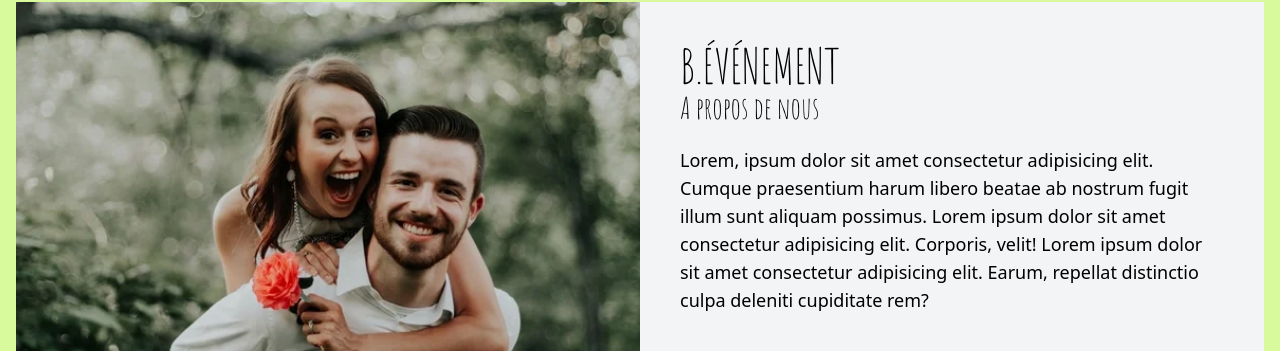
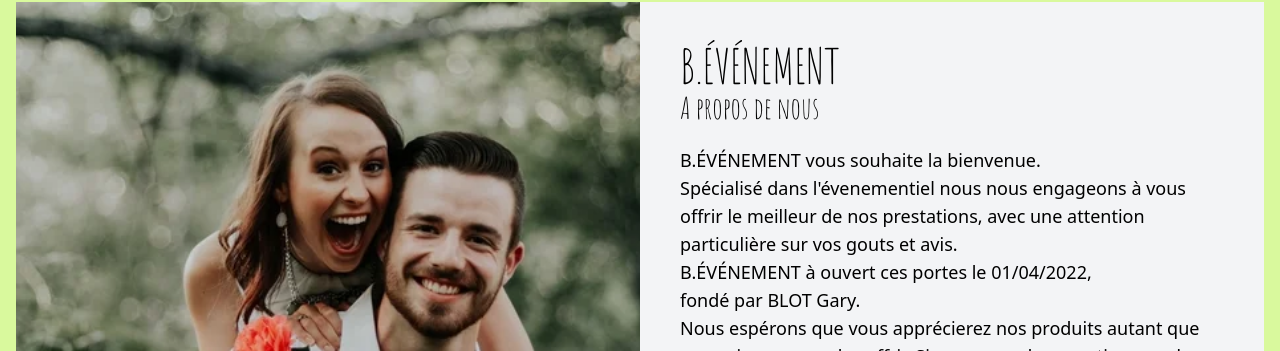
Before and after one commit to Guyliane/b-evenement, a website: page index.html in a window 1280 px wide. Shown: the part 1078-1429 px from the top of the page. Drawn offline with nearby package versions, Linux system fonts and the light colour scheme.

Commit message:
Ajout du text a propos de nous

```diff
--- a/index.html
+++ b/index.html
@@ -117,7 +117,13 @@
           <div class="py-10 px-10 sm:ml-auto sm:w-1/2">
             <h1 class="text-5xl font-['Amatic_SC'] uppercase">b.événement</h1>
             <h2 class="mb-5 font-['Amatic_SC'] text-3xl">A propos de nous</h2>
-            <p class="font-thin text-lg">Lorem, ipsum dolor sit amet consectetur adipisicing elit. Cumque praesentium harum libero beatae ab nostrum fugit illum sunt aliquam possimus. Lorem ipsum dolor sit amet consectetur adipisicing elit. Corporis, velit! Lorem ipsum dolor sit amet consectetur adipisicing elit. Earum, repellat distinctio culpa deleniti cupiditate rem?</p>
+            <p class="font-thin text-lg"><strong>B.ÉVÉNEMENT</strong> vous souhaite la bienvenue. <br>
+              Spécialisé dans l'évenementiel nous nous engageons à vous offrir le meilleur de nos prestations, avec une attention particulière sur vos gouts et avis. <br>
+              B.ÉVÉNEMENT à ouvert ces portes le 01/04/2022, <br> fondé par <strong>BLOT Gary.</strong> <br>
+              Nous espérons que vous apprécierez nos produits autant que nous aimons vous les offrir.
+              Si vous avez des questions ou des commentaires, n’hésitez pas à nous contacter. <br>
+              Cordialement,
+               B.ÉVÉNEMENT</p>
             <a href="#contact" class="inline-flex ring-1 ring-slate-300 rounded shadow-md items-center justify-between p-3 bg-green-700 text-white mt-10 mb:mt-20">
               <span class="mr-4">Appelez-nous</span>
               <img src="./ressources/call.svg" alt="logo d'un téléphone" class="w-6 h-6">
@@ -601,7 +607,7 @@
 
         <p class="text-center uppercase mt-8 text-base text-black md:mt-0">&copy; 2022 Site & graphisme réalisé par Dauphinri </p>
         <p class="text-center text-black hover:text-green-800"><a href="/mention.html">Mentions Légals</a></p>
-        <img class="w-12 mx-auto" src="./ressources/logo-dauphinri.webp" alt="logo dauphinri">
+        <img class="w-12 mx-auto" src="./ressources/FrogLogo.svg" alt="logo dauphinri">
 
       </footer>
 <!-- #endregion -->
```
Also changed, not shown: ressources/FrogLogo.svg (added).
